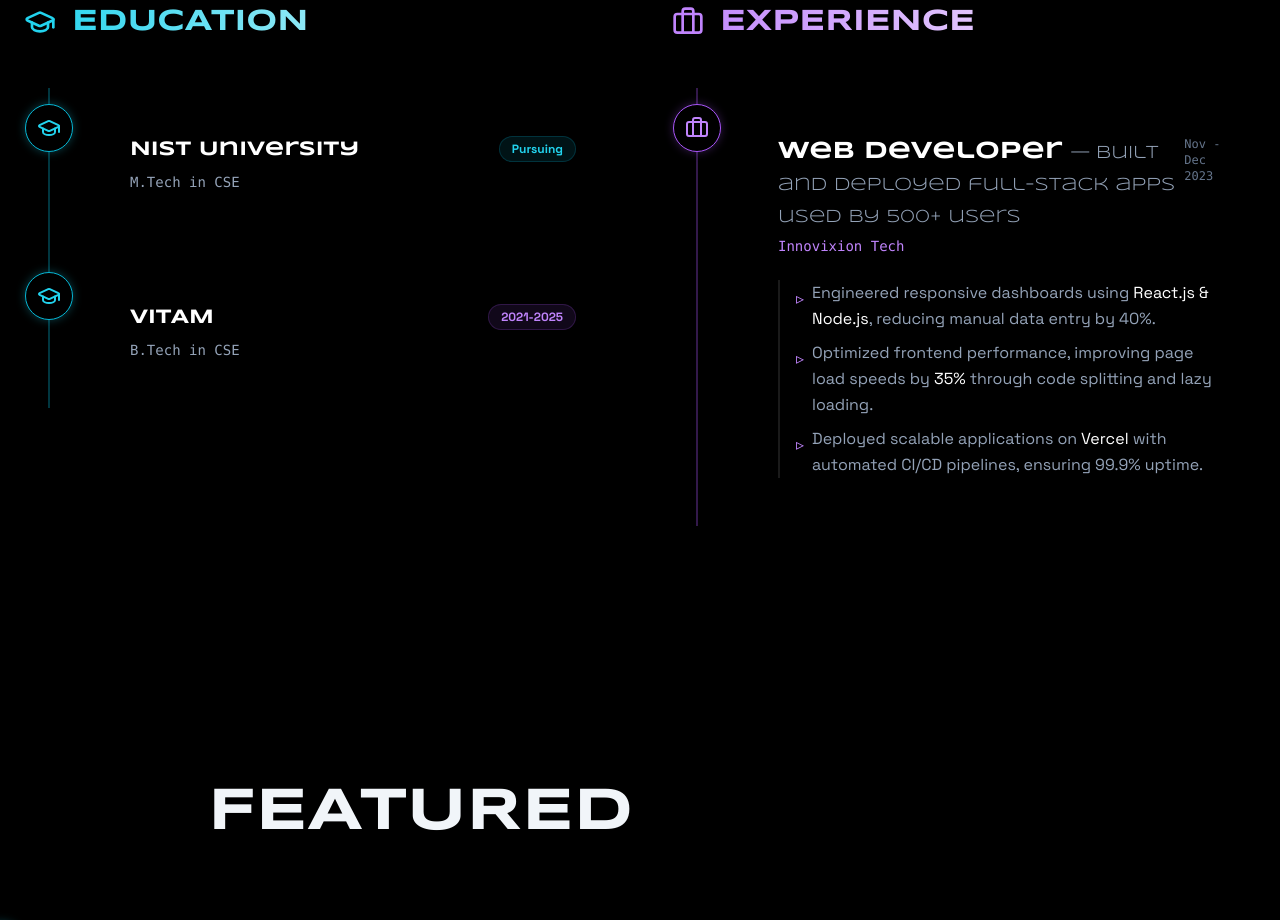
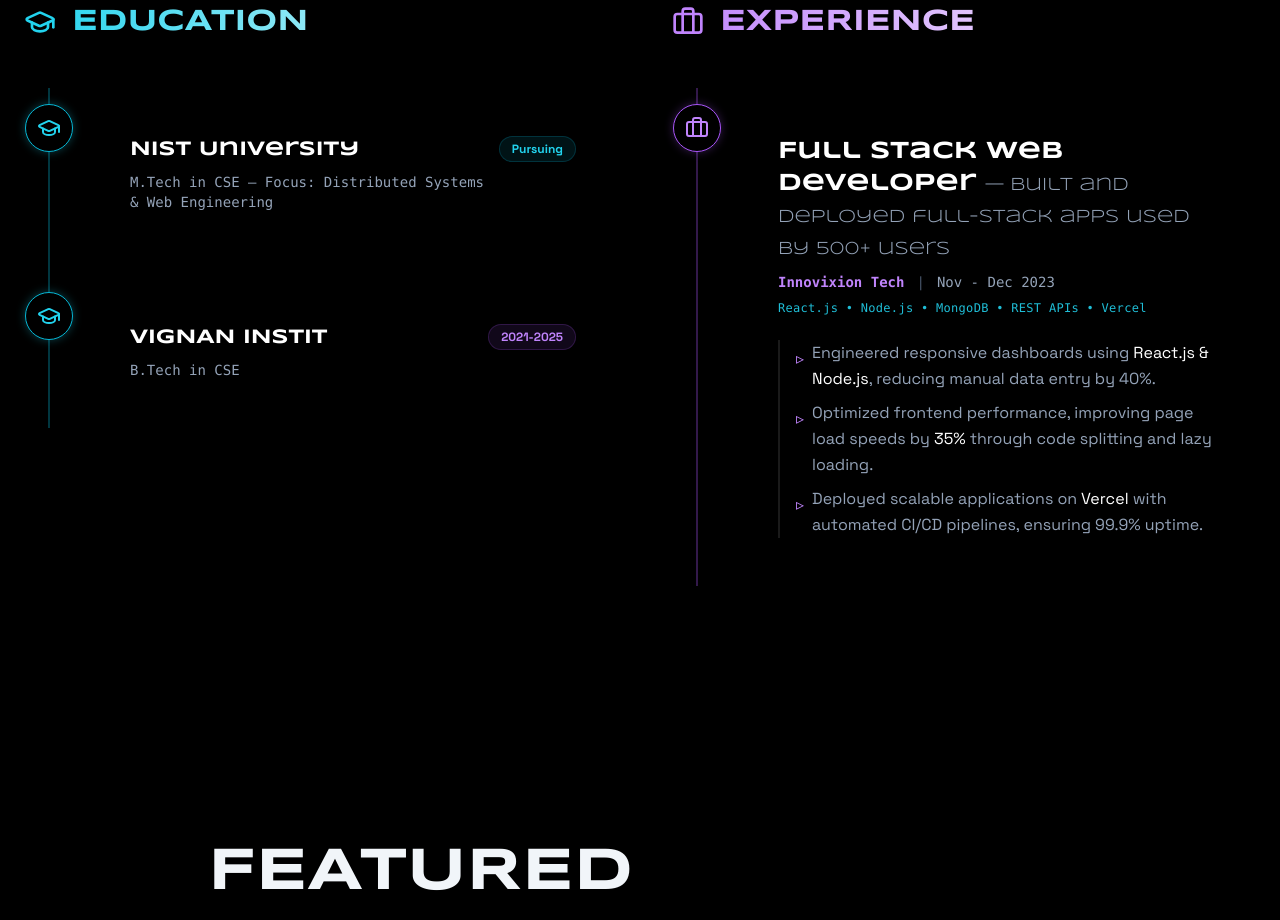
Before and after one commit to Asishranjansahu/ASISH-PORTFOLIO, a React (Vite) app: page / in a window 1280 px wide. Shown: the part 1980-2900 px from the top of the page. Built offline with nearby package versions, Linux system fonts and the light colour scheme.

Commit message:
feat: enhance experience and education sections with specific details and better layout

```diff
--- a/src/App.jsx
+++ b/src/App.jsx
@@ -527,8 +527,8 @@ function App() {
 
                 <div className="relative border-l-2 border-cyan-500/30 ml-3 md:ml-6 space-y-12 pl-8 md:pl-12 py-4">
                   {[
-                    { title: "NIST University", degree: "M.Tech in CSE", year: "Pursuing", color: "cyan", bgClass: "bg-cyan-500/10", textClass: "text-cyan-400", borderClass: "border-cyan-500/20" },
-                    { title: "VITAM", degree: "B.Tech in CSE", year: "2021-2025", color: "purple", bgClass: "bg-purple-500/10", textClass: "text-purple-400", borderClass: "border-purple-500/20" }
+                    { title: "NIST University", degree: "M.Tech in CSE — Focus: Distributed Systems & Web Engineering", year: "Pursuing", color: "cyan", bgClass: "bg-cyan-500/10", textClass: "text-cyan-400", borderClass: "border-cyan-500/20" },
+                    { title: "VIGNAN INSTIT", degree: "B.Tech in CSE", year: "2021-2025", color: "purple", bgClass: "bg-purple-500/10", textClass: "text-purple-400", borderClass: "border-purple-500/20" }
                   ].map((item, i) => (
                     <motion.div
                       key={i}
@@ -583,14 +583,20 @@ function App() {
 
                     {/* Content Card */}
                     <div className="holo-card p-8 relative overflow-visible group hover:-translate-y-1 transition-transform duration-300">
-                      <div className="flex justify-between items-start mb-6">
-                        <div>
-                          <h4 className="font-display text-2xl font-bold text-white">Web Developer <span className="text-slate-400 text-lg font-normal">— Built and deployed full-stack apps used by 500+ users</span></h4>
-                          <p className="text-purple-400 font-mono text-sm mt-1">Innovixion Tech</p>
+                      <div className="mb-6">
+                        <h4 className="font-display text-2xl font-bold text-white mb-2">Full Stack Web Developer <span className="text-slate-400 text-lg font-normal">— Built and deployed full-stack apps used by 500+ users</span></h4>
+                        <div className="space-y-2">
+                            <div className="flex items-center gap-3 font-mono text-sm">
+                                <span className="text-purple-400 font-bold">Innovixion Tech</span>
+                                <span className="text-slate-600">|</span>
+                                <span className="text-slate-400">Nov - Dec 2023</span>
+                            </div>
+                            <p className="text-cyan-400/90 font-mono text-xs tracking-wide">
+                                React.js • Node.js • MongoDB • REST APIs • Vercel
+                            </p>
                         </div>
-                        <span className="text-xs font-mono text-slate-500">Nov - Dec 2023</span>
                       </div>
-                      <div className="text-slate-400 leading-relaxed border-l-2 border-white/10 pl-4 space-y-2">
+                      <div className="text-slate-400 leading-relaxed border-l-2 border-white/10 pl-4 space-y-2 max-w-2xl">
                         <div className="flex items-start gap-2">
                           <span className="text-purple-400 mt-1.5">▹</span>
                           <p>Engineered responsive dashboards using <span className="text-white">React.js & Node.js</span>, reducing manual data entry by 40%.</p>
```
